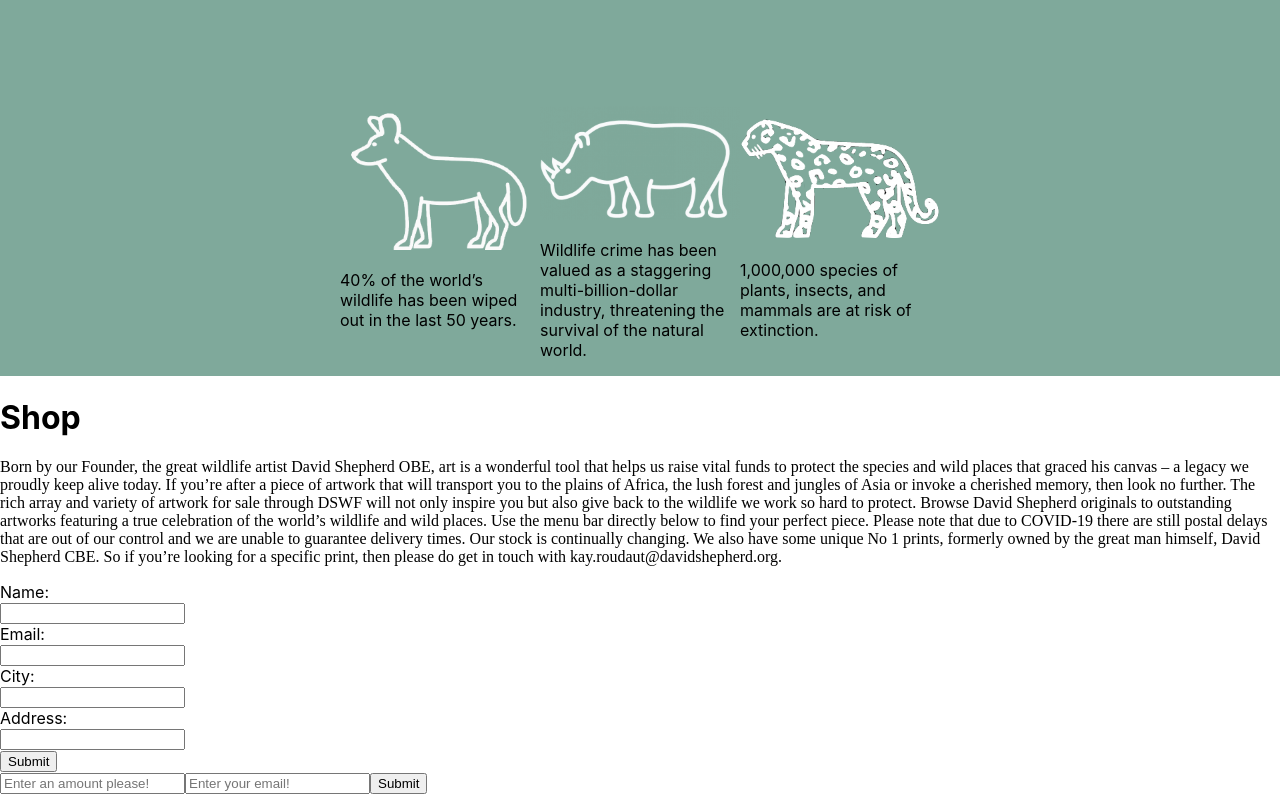
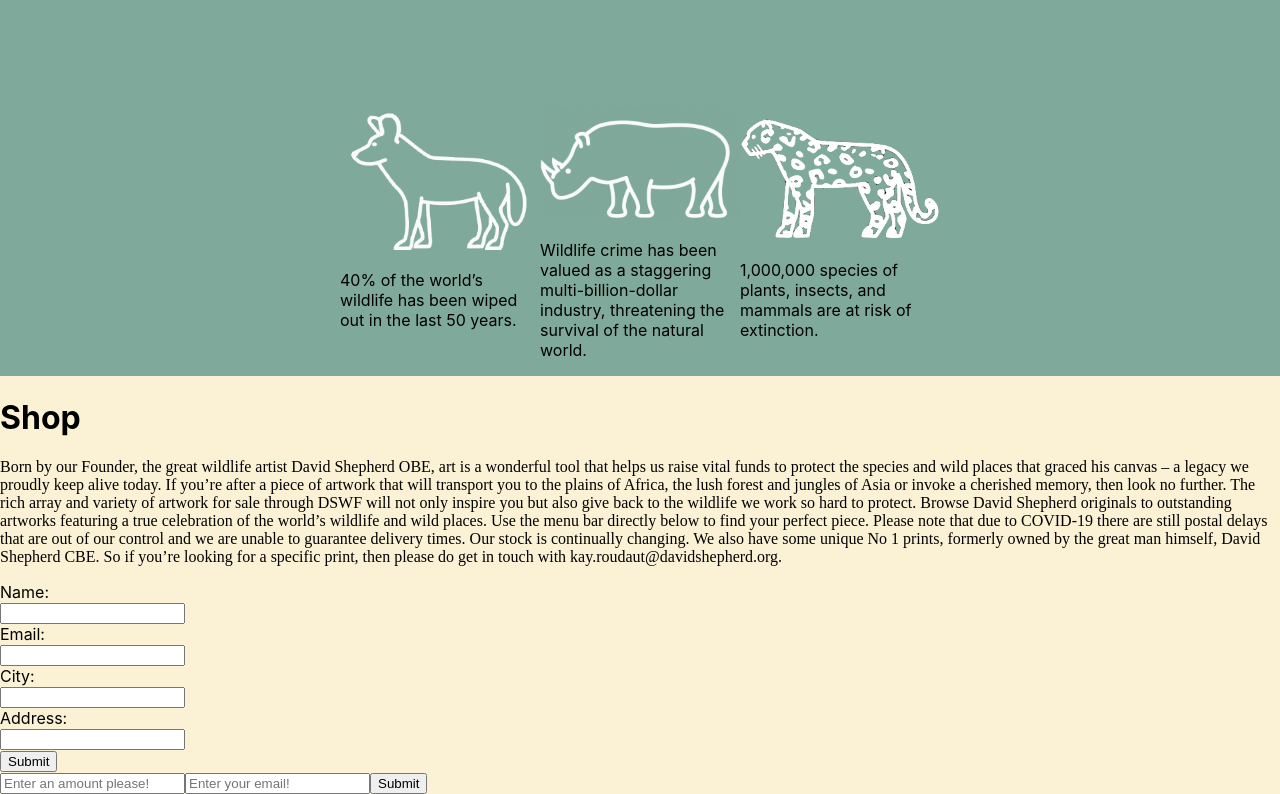
Before and after one commit to CodecoolGlobal/react-for-a-cause-react-tmboroka, a React (Create React App) app in the folder ngo/: page / in a window 1280 px wide. Shown: the part 1521-2315 px from the top of the page. Built offline with nearby package versions, Linux system fonts and the light colour scheme; a web font is replaced by a local one.

Commit message:
Form implemented correctly

```diff
--- a/ngo/src/App.css
+++ b/ngo/src/App.css
@@ -1,5 +1,9 @@
 
 @import url('https://fonts.googleapis.com/css2?family=Cinzel&family=Fauna+One&family=Lobster&display=swap');
+
+#root{
+  background-color: var(--light);
+}
 
 :root{
   --dark: #394a51;
--- a/ngo/src/components/ContactCard.js
+++ b/ngo/src/components/ContactCard.js
@@ -1,18 +1,28 @@
+import React, { useState } from 'react'
+
 function ContactCard () {
+	const [isHidden, setIsHidden] = useState(false);
+
     return (
-        <div>
-    <form id="form">
+		<div className='formContainer'>
+        <div style={{display: isHidden ? 'none' : 'block'}}>
+    <form onSubmit={(e) => {e.preventDefault() ; setIsHidden(!isHidden)}} id="form">
 	<label class='label' for="fname">Name:</label><br></br>
 	<input type="text" id="fname" class="form" required></input><br></br>
 	<label class='label'for="lname">Email:</label><br></br>
-	<input type="text" id="femail" class="form" required></input><br></br>
+	<input type="email" id="femail" class="form" required></input><br></br>
 	<label class='label' for="lname">City:</label><br></br>
 	<input type="text" id="fcity" class="form" required></input><br></br>
 	<label class='label' for="lname">Address:</label><br></br>
 	<input type="text" id="faddress" class="form" required></input><br></br>
-    <button>Submit</button>
+    <input type="submit" value="Submit"></input>
   </form>
         </div>
+		<div style={{display: isHidden ? 'block' : 'none'}}>
+			<h4>We appreciate you contacting us. One of our colleagues will get back in touch with you soon! <br></br>Have a great day!</h4>
+		</div>
+		</div>
+
     )
 }
 
--- a/ngo/src/components/Donation.js
+++ b/ngo/src/components/Donation.js
@@ -18,10 +18,10 @@
 
     return(
         <div className="Donation">
-            <form>
+            <form onSubmit={(e) => {e.preventDefault();handleClick()}}>
                 <input type="number" placeholder="Enter an amount please!" min="1" required value={number} onChange={handleNumberChange}></input>
                 <input type="email" required placeholder="Enter your email!" value={message} onChange={handleChange}></input>
-                <input type="submit" placeholder="Submit" onClick={handleClick}></input>
+                <input type="submit" value="Submit" ></input>
             </form>
         </div>
     )
```
